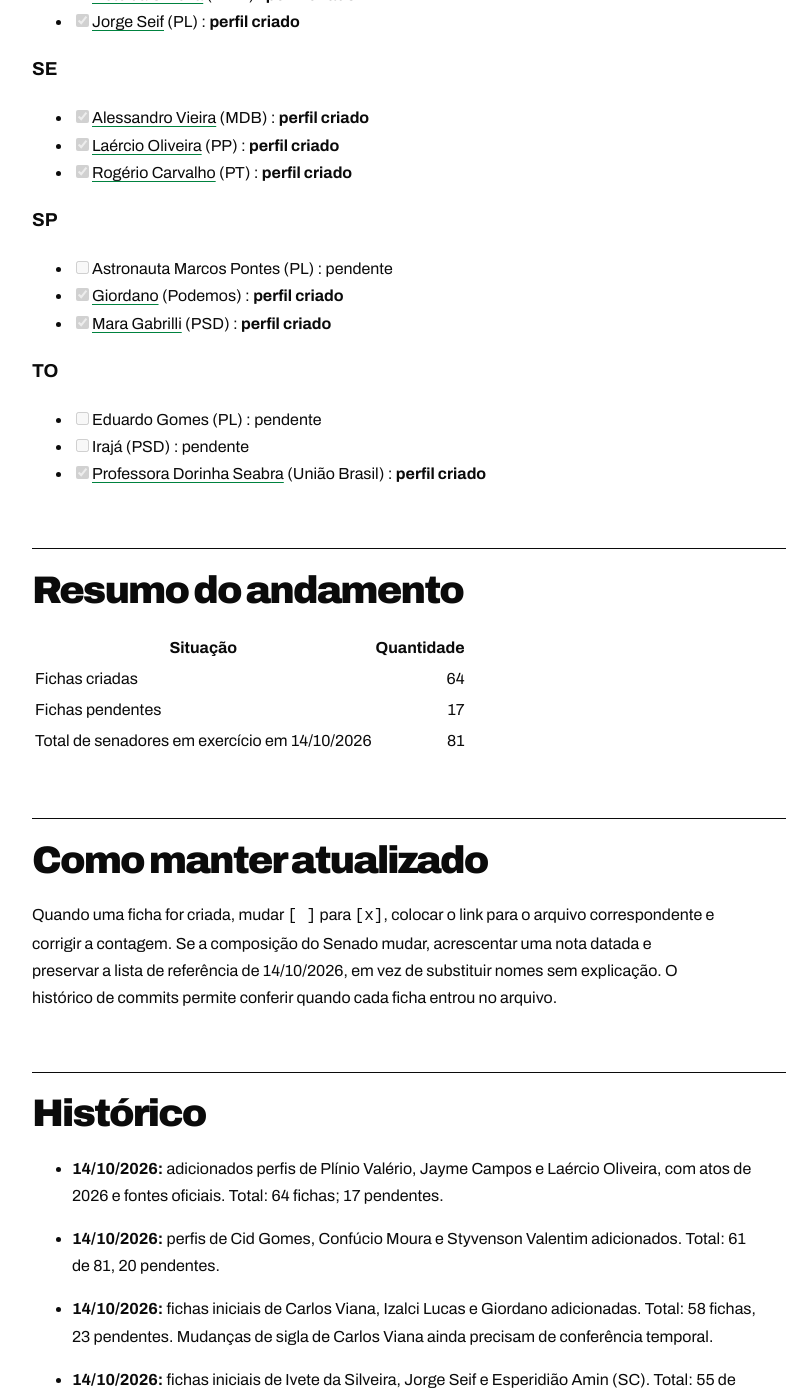
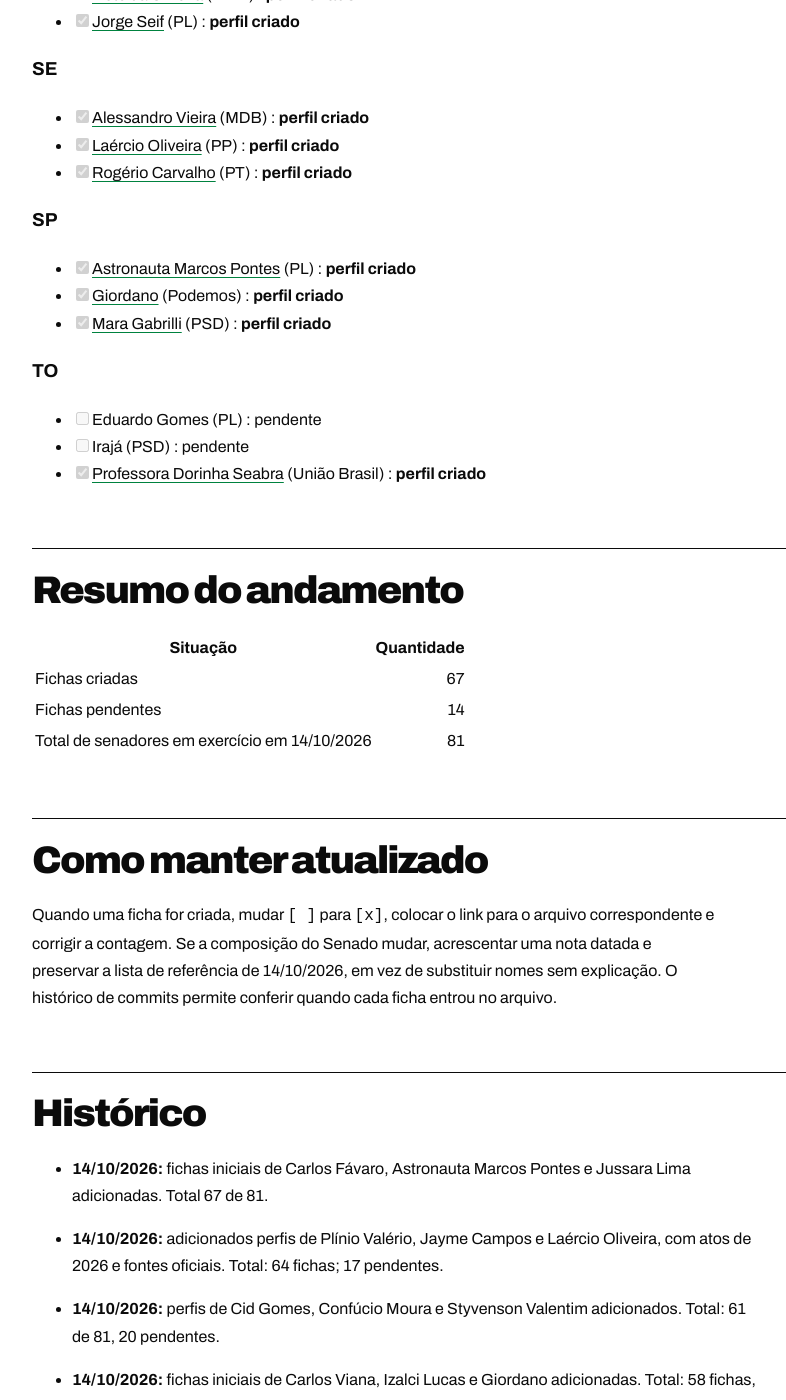
Before and after one commit to leorruas/senadores-deputados, a Jekyll site: the page built from parlamentares/senadores/ACOMPANHAMENTO.md, in a window 1280 px wide and 1400 px high, scrolled down 4587 px. Shown: the whole window, without its empty margins (133-919 px from the left). Built offline with Jekyll 4.4.1, drawn with Linux system fonts in a browser that asks for light colours; some of the changed text lies outside the part shown.

Commit message:
docs: fase 1 chega a 67 de 81 perfis

```diff
--- a/parlamentares/senadores/ACOMPANHAMENTO.md
+++ b/parlamentares/senadores/ACOMPANHAMENTO.md
@@ -9,7 +9,7 @@
 
 **Data da lista:** 14/10/2026, 15h42 (horário informado pelo Senado).
 **Última atualização do controle:** 14/10/2026.
-**Andamento:** **64 perfis criados** e **17 ainda não iniciados**.
+**Andamento:** **67 perfis criados** e **14 ainda não iniciados**.
 
 Esta é a lista dos **81 senadores em exercício** na data acima, agrupados por estado. Inclui os suplentes que ocupavam uma cadeira naquele momento. A composição do Senado pode mudar com licenças e substituições. Estar nesta lista significa poder participar das deliberações, **não que o parlamentar tenha votado na PEC 221/2019**.
 
@@ -95,7 +95,7 @@
 
 ### MT
 
-- [ ] Carlos Fávaro (PSD) : pendente
+- [x] [Carlos Fávaro](https://github.com/leorruas/senadores-deputados/blob/main/parlamentares/senadores/carlos-favaro-psd-mt.md) (PSD) : **perfil criado**
 - [x] [Jayme Campos](https://github.com/leorruas/senadores-deputados/blob/main/parlamentares/senadores/jayme-campos-uniao-mt.md) (União Brasil) : **perfil criado**
 - [x] [Wellington Fagundes](https://github.com/leorruas/senadores-deputados/blob/main/parlamentares/senadores/wellington-fagundes-pl-mt.md) (PL) : **perfil criado**
 
@@ -120,7 +120,7 @@
 ### PI
 
 - [x] [Ciro Nogueira](https://github.com/leorruas/senadores-deputados/blob/main/parlamentares/senadores/ciro-nogueira-pp-pi.md) (PP) : **perfil criado**
-- [ ] Jussara Lima (PSD) : pendente
+- [x] [Jussara Lima](https://github.com/leorruas/senadores-deputados/blob/main/parlamentares/senadores/jussara-lima-psd-pi.md) (PSD) : **perfil criado**
 - [x] [Marcelo Castro](https://github.com/leorruas/senadores-deputados/blob/main/parlamentares/senadores/marcelo-castro-mdb-pi.md) (MDB) : **perfil criado**
 
 ### PR
@@ -173,7 +173,7 @@
 
 ### SP
 
-- [ ] Astronauta Marcos Pontes (PL) : pendente
+- [x] [Astronauta Marcos Pontes](https://github.com/leorruas/senadores-deputados/blob/main/parlamentares/senadores/astronauta-marcos-pontes-pl-sp.md) (PL) : **perfil criado**
 - [x] [Giordano](https://github.com/leorruas/senadores-deputados/blob/main/parlamentares/senadores/giordano-podemos-sp.md) (Podemos) : **perfil criado**
 - [x] [Mara Gabrilli](https://github.com/leorruas/senadores-deputados/blob/main/parlamentares/senadores/mara-gabrilli-psd-sp.md) (PSD) : **perfil criado**
 
@@ -187,8 +187,8 @@
 
 | Situação | Quantidade |
 | --- | ---: |
-| Fichas criadas | 64 |
-| Fichas pendentes | 17 |
+| Fichas criadas | 67 |
+| Fichas pendentes | 14 |
 | Total de senadores em exercício em 14/10/2026 | 81 |
 
 ## Como manter atualizado
@@ -196,6 +196,8 @@
 Quando uma ficha for criada, mudar `[ ]` para `[x]`, colocar o link para o arquivo correspondente e corrigir a contagem. Se a composição do Senado mudar, acrescentar uma nota datada e preservar a lista de referência de 14/10/2026, em vez de substituir nomes sem explicação. O histórico de commits permite conferir quando cada ficha entrou no arquivo.
 
 ## Histórico
+
+- **14/10/2026:** fichas iniciais de Carlos Fávaro, Astronauta Marcos Pontes e Jussara Lima adicionadas. Total 67 de 81.
 
 - **14/10/2026:** adicionados perfis de Plínio Valério, Jayme Campos e Laércio Oliveira, com atos de 2026 e fontes oficiais. Total: 64 fichas; 17 pendentes.
 
```
